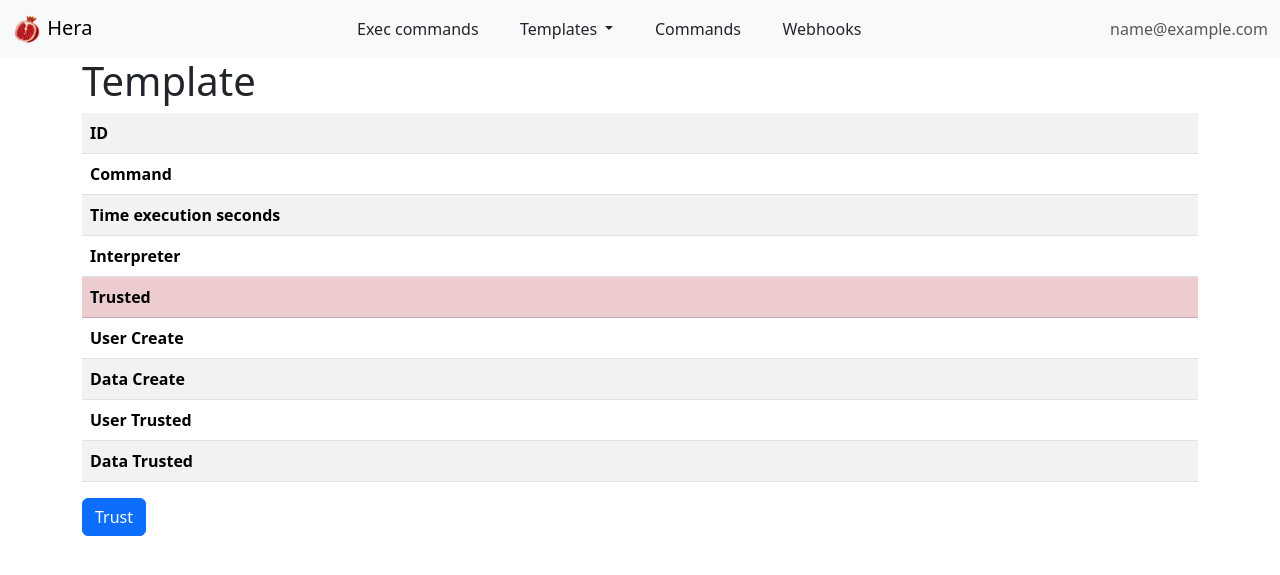
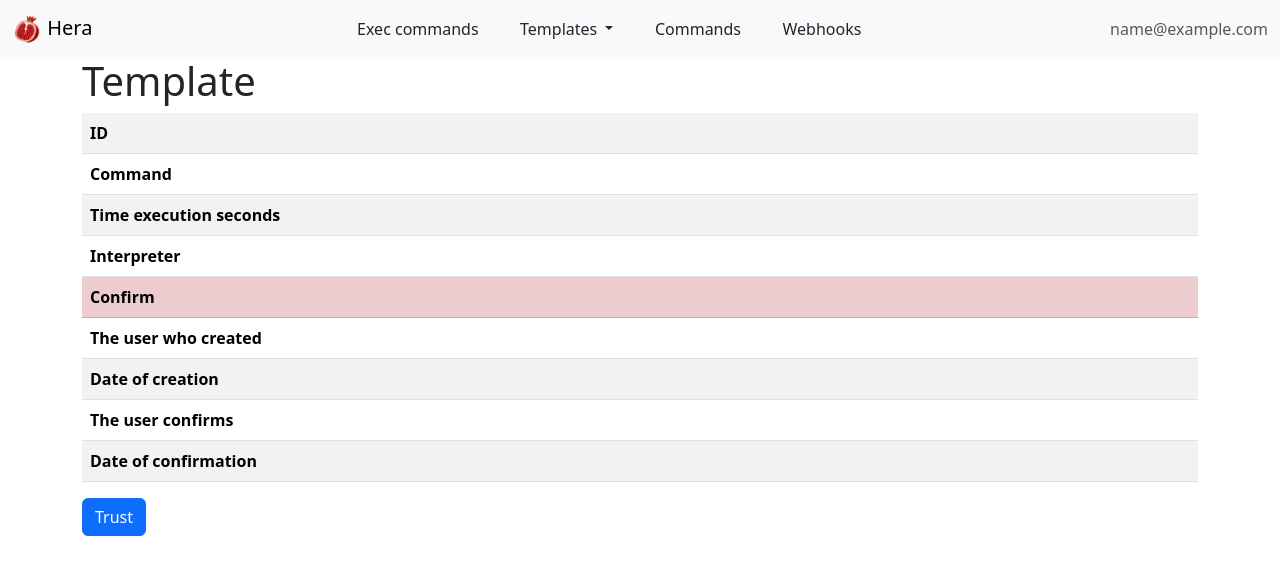
Before and after one commit to Hera-system/Hera, a Flask app: page /template/1 in a window 1280 px wide. Shown: the top 575 px of the page. Run offline with Flask 2, Linux system fonts and the light colour scheme; the visitor is signed in with stand-in values (Sample User, id 1); data comes from the database, SQL or seed files in the repository; data that the repository does not hold is empty; some libraries are stand-ins or nearby versions.

Commit message:
Fixing text

```diff
--- a/app/templates/addedTemplate.html
+++ b/app/templates/addedTemplate.html
@@ -2,7 +2,7 @@
 {% from 'bootstrap5/form.html' import render_form %}
 
 {% block app_content %}
-<h1>Added template</h1>
+<h1>Add a template</h1>
 <div class="row">
     <div class="col-md-4">
         {{ render_form(form) }}
--- a/app/templates/command.html
+++ b/app/templates/command.html
@@ -6,7 +6,7 @@
 <table class="table table-striped">
     <tr>
         <th scope="row">
-            RowID
+            ID
         </th>
         <td>
             {{ command.RowID }}
@@ -14,7 +14,7 @@
     </tr>
     <tr>
         <th scope="row">
-            TemplateID
+            Template ID
         </th>
         <td>
             <a href="{{ url_for('template', template_id=command.TemplateID) }}">
--- a/app/templates/commands.html
+++ b/app/templates/commands.html
@@ -6,7 +6,7 @@
     <thead>
         <tr>
             <th scope="col">
-                RowID
+                ID
             </th>
             <th scope="col">
                 TemplateID
--- a/app/templates/template.html
+++ b/app/templates/template.html
@@ -42,7 +42,7 @@
         <tr class="table-danger">
     {% endif %}
         <th scope="row">
-            Trusted
+            Confirm
         </th>
         <td>
             {{ template.Trusted }}
@@ -50,7 +50,7 @@
     </tr>
     <tr>
         <th scope="row">
-            User Create
+            The user who created
         </th>
         <td>
             {{ template.UserCrt }}
@@ -58,7 +58,7 @@
     </tr>
     <tr>
         <th scope="row">
-            Data Create
+            Date of creation
         </th>
         <td>
             {{ template.DataCrt }}
@@ -66,7 +66,7 @@
     </tr>
     <tr>
         <th scope="row">
-            User Trusted
+            The user confirms
         </th>
         <td>
             {{ template.UserTrusted }}
@@ -74,7 +74,7 @@
     </tr>
     <tr>
         <th scope="row">
-            Data Trusted
+            Date of confirmation
         </th>
         <td>
             {{ template.DataTrusted }}
--- a/app/templates/templates.html
+++ b/app/templates/templates.html
@@ -20,9 +20,6 @@
             <th scope="col">
                 Command
             </th>
-            <th scope="col">
-                Trusted
-            </th>
         </tr>
     </thead>
     <tbody>
@@ -43,9 +40,6 @@
             <td>
                 {{ template.Command[0:lenght] }}...
             </td>
-            <td>
-                {{ template.Trusted }}
-            </td>
         </tr>
         {% endfor %}
     </tbody>
--- a/app/templates/trustedTemplate.html
+++ b/app/templates/trustedTemplate.html
@@ -2,7 +2,7 @@
 {% from 'bootstrap5/form.html' import render_form %}
 
 {% block app_content %}
-		<h1>Trust template</h1>
+		<h1>Confirm the template</h1>
     <div class="row">
         <div class="col-md-4">
             {{ render_form(form) }}
--- a/app/templates/webhooks.html
+++ b/app/templates/webhooks.html
@@ -16,9 +16,6 @@
             </th>
             <th scope="col">
                 Username
-            </th>
-            <th scope="col">
-                Active
             </th>
             <th scope="col">
                 Exec cmd
@@ -47,9 +44,6 @@
             {{ webhook.username }}
         </td>
         <td>
-            {{ webhook.active }}
-        </td>
-        <td>
             <a class="btn btn-light btn-sm w-50" href="{{ url_for('exec_command_by_id', webhook_id=webhook.ID) }}">
                 Run
             </a>
```
